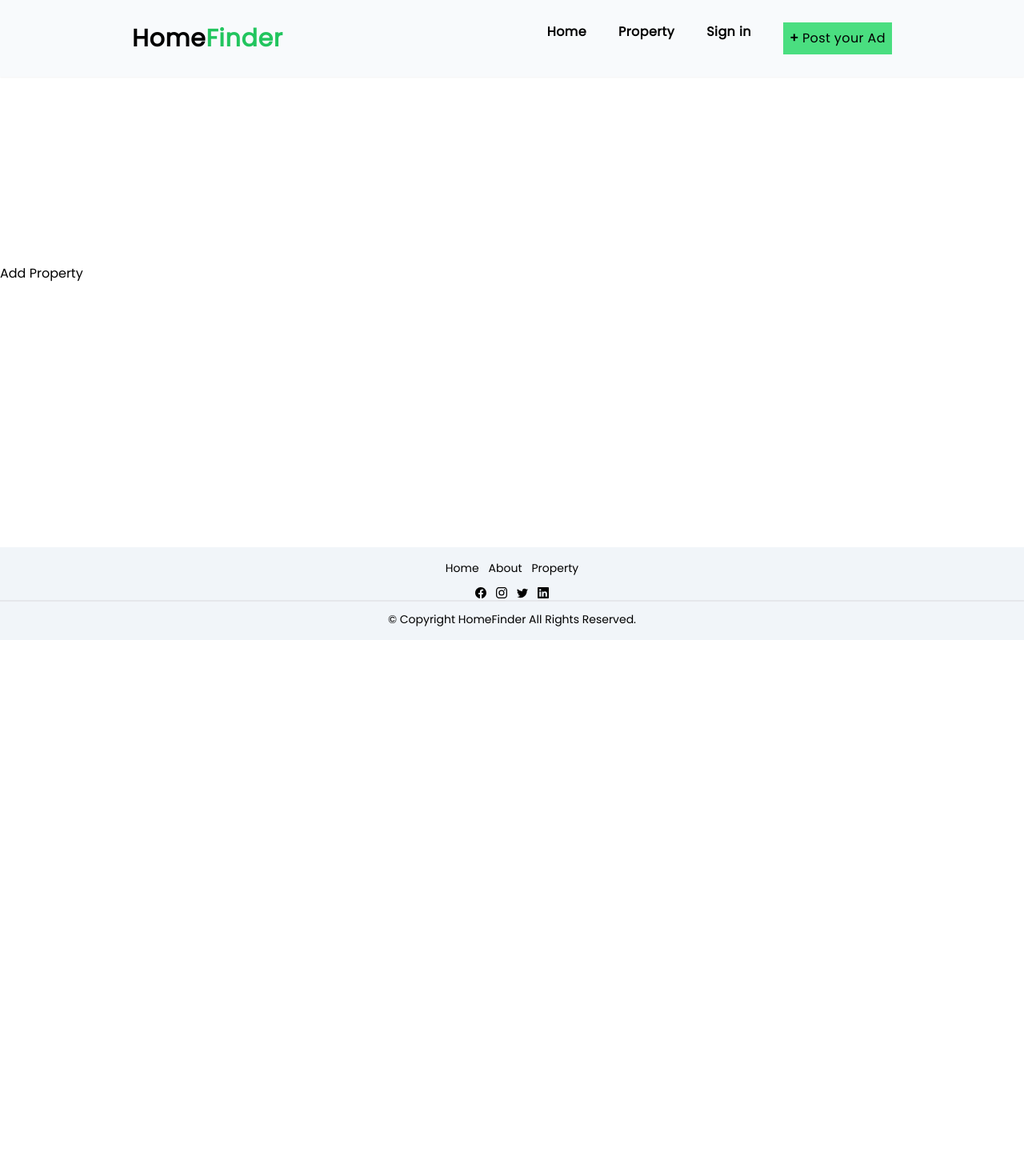
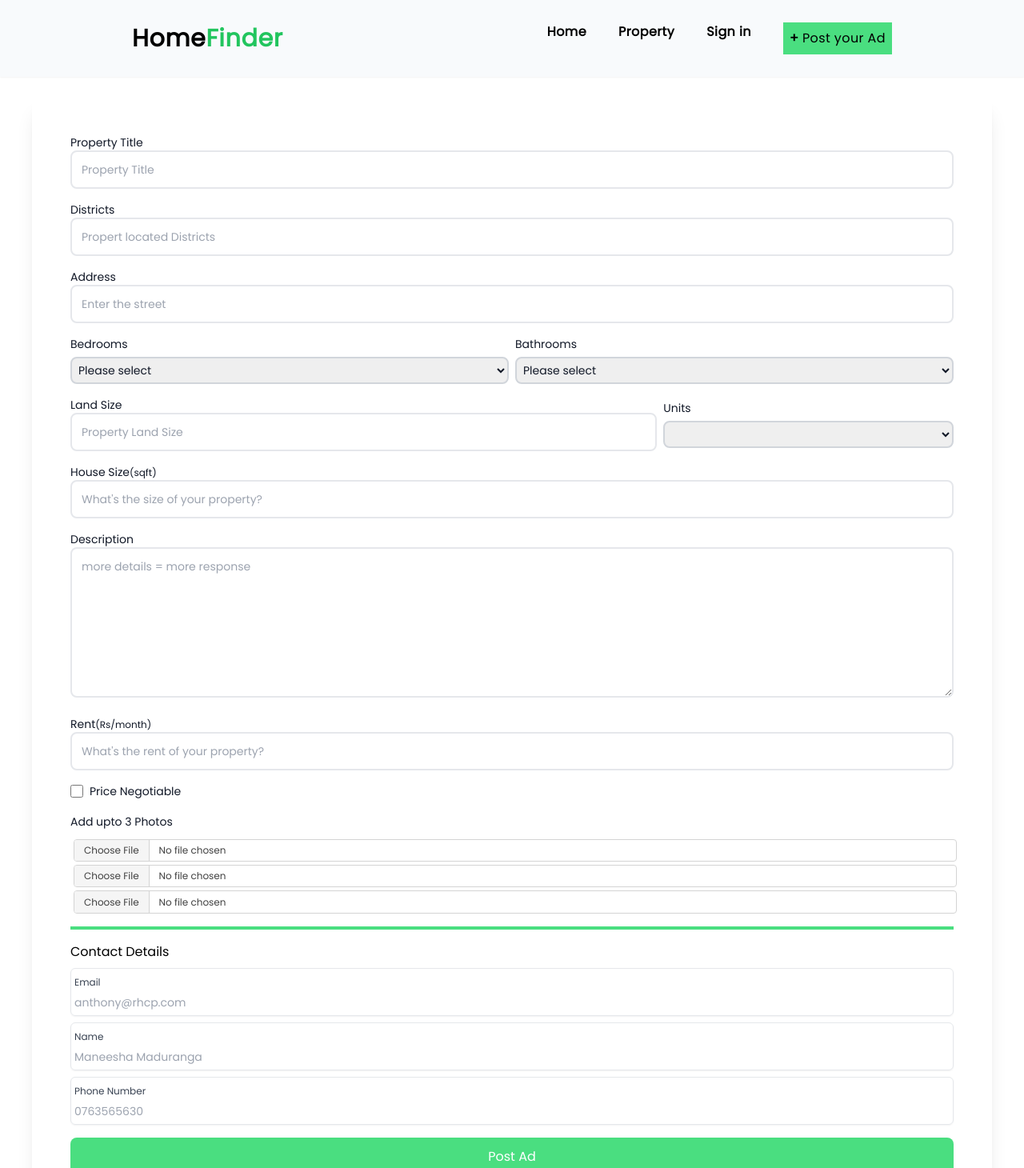
Before and after one commit to Maneesha-Maduranga/House_Finder, a React (Vite) app in the folder frontend/: page /add-property in a window 1280 px wide. Shown: the top 1460 px of the page at 80% size. Before the commit the page ends 800 px from the top, so only its background shows below. Built offline with nearby package versions, Linux system fonts and the light colour scheme; sample sign-in values are in the browser's storage.

Commit message:
Add Property form Done

```diff
--- a/frontend/src/pages/User/AddPropertyPage.jsx
+++ b/frontend/src/pages/User/AddPropertyPage.jsx
@@ -1,7 +1,223 @@
 function AddPropertyPage() {
   return (
-    <div>
-      <h1>Add Property</h1>
+    <div className='container mx-auto py-20 my-10 px-10'>
+      <div className='rounded-lg bg-white p-8 shadow-xl lg:col-span-3 lg:p-12'>
+        <form className='space-y-4'>
+          {/* Property Title */}
+          <div>
+            <label className='block text-sm font-medium text-gray-900'>
+              Property Title
+            </label>
+            <input
+              className='w-full rounded-lg border-gray-200 border-2  p-1 md:p-3  text-sm'
+              placeholder='Property Title'
+              type='text'
+            />
+          </div>
+
+          <div>
+            <label className='block text-sm font-medium text-gray-900'>
+              Districts
+            </label>
+            <input
+              className='w-full rounded-lg border-gray-200 border-2  p-1 md:p-3  text-sm'
+              placeholder='Propert located Districts'
+              type='text'
+            />
+          </div>
+
+          <div>
+            <label className='block text-sm font-medium text-gray-900'>
+              Address
+            </label>
+            <input
+              className='w-full rounded-lg border-gray-200 border-2  p-1 md:p-3  text-sm'
+              placeholder='Enter the street'
+              type='text'
+            />
+          </div>
+
+          <div className='grid grid-cols-1 gap-2 sm:grid-cols-2'>
+            {/* Beds Selection */}
+            <div>
+              <label className='block text-sm font-medium text-gray-900'>
+                Bedrooms
+              </label>
+
+              <select className='mt-1.5 w-full rounded-lg border-gray-300 border-2 p-1 text-sm font-medium text-gray-900 sm:text-sm'>
+                <option value=''>Please select</option>
+                <option value='1'>1</option>
+                <option value='2'>2</option>
+                <option value='3'>3</option>
+                <option value='4'>4</option>
+                <option value='5'>5</option>
+              </select>
+            </div>
+
+            {/* BathRooms Select */}
+            <div>
+              <label className='block text-sm font-medium text-gray-900'>
+                Bathrooms
+              </label>
+              <select className='mt-1.5 w-full rounded-lg border-gray-300 border-2 p-1 text-sm font-medium text-gray-900  sm:text-sm'>
+                <option value=''>Please select</option>
+                <option value='1'>1</option>
+                <option value='2'>2</option>
+                <option value='3'>3</option>
+                <option value='4'>4</option>
+                <option value='5'>5</option>
+              </select>
+            </div>
+          </div>
+
+          <div className='grid grid-cols-3 gap-2 items-center '>
+            {/* Property Land Size */}
+            <div className='col-span-2'>
+              <label className='block text-sm font-medium text-gray-900'>
+                Land Size
+              </label>
+              <input
+                className='w-full rounded-lg border-gray-200 border-2 p-1 md:p-3  text-sm'
+                placeholder='Property Land Size'
+                type='number'
+              />
+            </div>
+            {/* Unit */}
+            <div>
+              <label className='block text-sm font-medium text-gray-900'>
+                Units
+              </label>
+              <select className='mt-1.5 w-full rounded-lg border-gray-300 border-2 p-1 text-sm font-medium text-gray-900 sm:text-sm'>
+                <option value=''></option>
+                <option value='1'>perches</option>
+                <option value='2'>acres</option>
+              </select>
+            </div>
+          </div>
+
+          <div>
+            <label className='block text-sm font-medium text-gray-900'>
+              House Size<span className='text-xs'>(sqft)</span>
+            </label>
+            <input
+              className='w-full rounded-lg border-gray-200 border-2 p-1 md:p-3  text-sm'
+              placeholder="What's the size of your property?"
+              type='number'
+            />
+          </div>
+
+          <div>
+            <label className='block text-sm font-medium text-gray-900'>
+              Description
+            </label>
+            <textarea
+              className='w-full rounded-lg border-gray-200 border-2 p-3 text-sm'
+              rows='8'
+              placeholder='more details = more response'
+            ></textarea>
+          </div>
+
+          <div>
+            <label className='block text-sm font-medium text-gray-900'>
+              Rent<span className='text-xs'>(Rs/month)</span>
+            </label>
+            <input
+              className='w-full rounded-lg border-gray-200 border-2 p-1 md:p-3  text-sm'
+              placeholder="What's the rent of your property?"
+              type='number'
+            />
+          </div>
+          {/* Negotiable Checkbox */}
+          <div className='flex items-center mb-4'>
+            <input
+              id='default-checkbox'
+              type='checkbox'
+              value=''
+              className='w-4 h-4 text-green-400 bg-gray-100 border-gray-300 rounded '
+            />
+            <label className='ml-2 text-sm font-medium text-gray-900'>
+              Price Negotiable
+            </label>
+          </div>
+
+          <div className='mb-3'>
+            <label className='mb-2 inline-block text-sm font-medium text-gray-900'>
+              Add upto 3 Photos
+            </label>
+            <input
+              className='relative m-1 block w-full min-w-0 flex-auto cursor-pointer rounded border border-solid border-neutral-300 bg-clip-padding px-3 py-[0.32rem] text-xs font-normal text-neutral-700 transition duration-300 ease-in-out file:-mx-3 file:-my-[0.32rem] file:cursor-pointer file:overflow-hidden file:rounded-none file:border-0 file:border-solid file:border-inherit file:bg-neutral-100 file:px-3 file:py-[0.32rem] file:text-neutral-700 file:transition file:duration-150 file:ease-in-out file:[border-inline-end-width:1px] file:[margin-inline-end:0.75rem]'
+              type='file'
+            />
+            <input
+              className='relative m-1 block w-full min-w-0 flex-auto cursor-pointer rounded border border-solid border-neutral-300 bg-clip-padding px-3 py-[0.32rem] text-xs font-normal text-neutral-700 transition duration-300 ease-in-out file:-mx-3 file:-my-[0.32rem] file:cursor-pointer file:overflow-hidden file:rounded-none file:border-0 file:border-solid file:border-inherit file:bg-neutral-100 file:px-3 file:py-[0.32rem] file:text-neutral-700 file:transition file:duration-150 file:ease-in-out file:[border-inline-end-width:1px] file:[margin-inline-end:0.75rem]'
+              type='file'
+            />
+            <input
+              className='relative m-1 block w-full min-w-0 flex-auto cursor-pointer rounded border border-solid border-neutral-300 bg-clip-padding px-3 py-[0.32rem] text-xs font-normal text-neutral-700 transition duration-300 ease-in-out file:-mx-3 file:-my-[0.32rem] file:cursor-pointer file:overflow-hidden file:rounded-none file:border-0 file:border-solid file:border-inherit file:bg-neutral-100 file:px-3 file:py-[0.32rem] file:text-neutral-700 file:transition file:duration-150 file:ease-in-out file:[border-inline-end-width:1px] file:[margin-inline-end:0.75rem]'
+              type='file'
+            />
+          </div>
+          {/* Contact Details */}
+          <div className='border-2 border-green-400 w-full'></div>
+
+          <div className='flex flex-col gap-2'>
+            <h1>Contact Details</h1>
+            {/* Email */}
+            <label
+              htmlFor='UserEmail'
+              className='block overflow-hidden rounded-md border border-gray-200 p-1 shadow-sm'
+            >
+              <span className='text-xs font-medium text-gray-700'> Email </span>
+
+              <input
+                readOnly
+                type='email'
+                placeholder='anthony@rhcp.com'
+                className='mt-1 w-full border-none p-0 focus:border-transparent focus:outline-none focus:ring-0 sm:text-sm'
+              />
+            </label>
+            {/* Name */}
+            <label
+              htmlFor='UserName'
+              className='block overflow-hidden rounded-md border border-gray-200 p-1 shadow-sm'
+            >
+              <span className='text-xs font-medium text-gray-700'> Name </span>
+
+              <input
+                type='text'
+                readOnly
+                placeholder='Maneesha Maduranga'
+                className='mt-1 w-full border-none p-0 focus:border-transparent focus:outline-none focus:ring-0 sm:text-sm'
+              />
+            </label>
+            {/* Telphone */}
+            <label
+              htmlFor='phone'
+              className='block overflow-hidden rounded-md border border-gray-200 p-1 shadow-sm'
+            >
+              <span className='text-xs font-medium text-gray-700'>
+                Phone Number
+              </span>
+
+              <input
+                readOnly
+                type='tel'
+                placeholder='0763565630'
+                className='mt-1 w-full border-none p-0 focus:border-transparent focus:outline-none focus:ring-0 sm:text-sm'
+              />
+            </label>
+          </div>
+
+          <div className='mt-4'>
+            <button
+              type='submit'
+              className='block w-full rounded-lg bg-green-400 px-5 py-3 font-medium text-white '
+            >
+              Post Ad
+            </button>
+          </div>
+        </form>
+      </div>
     </div>
   );
 }
```
